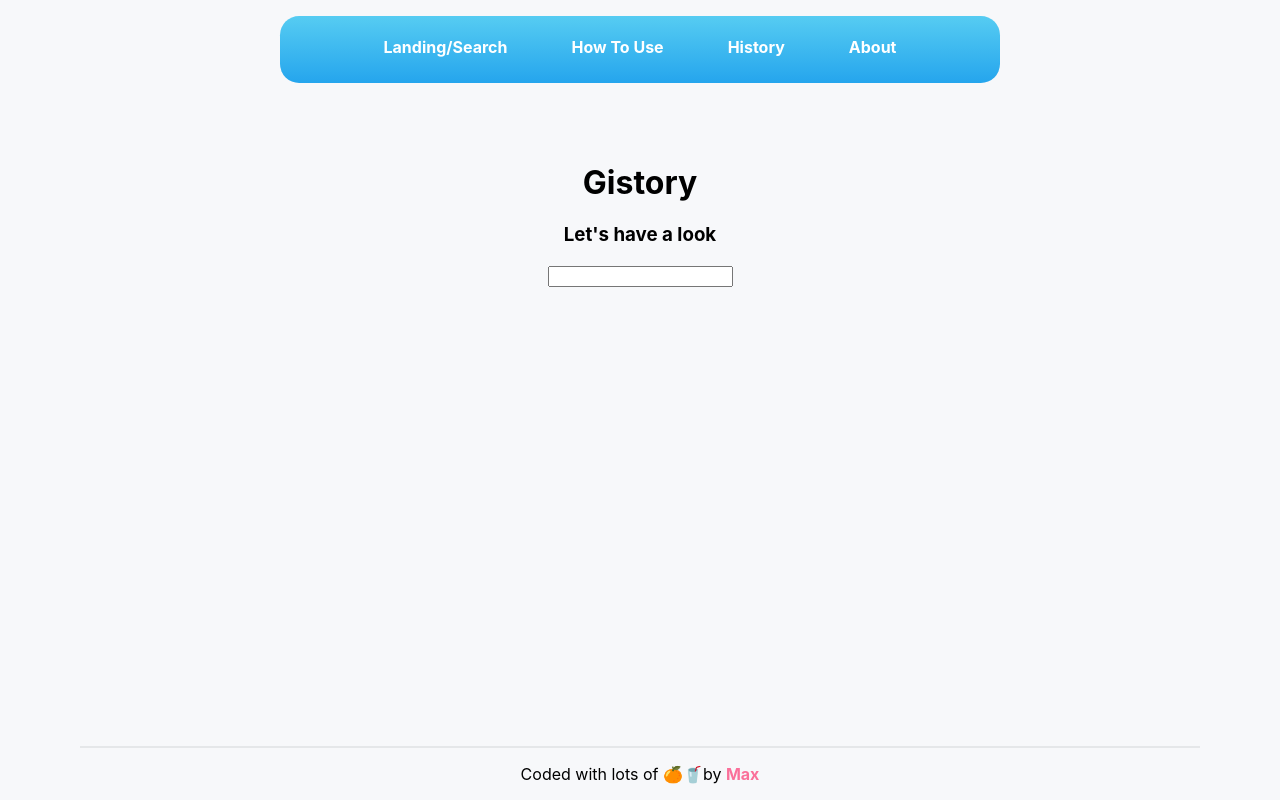
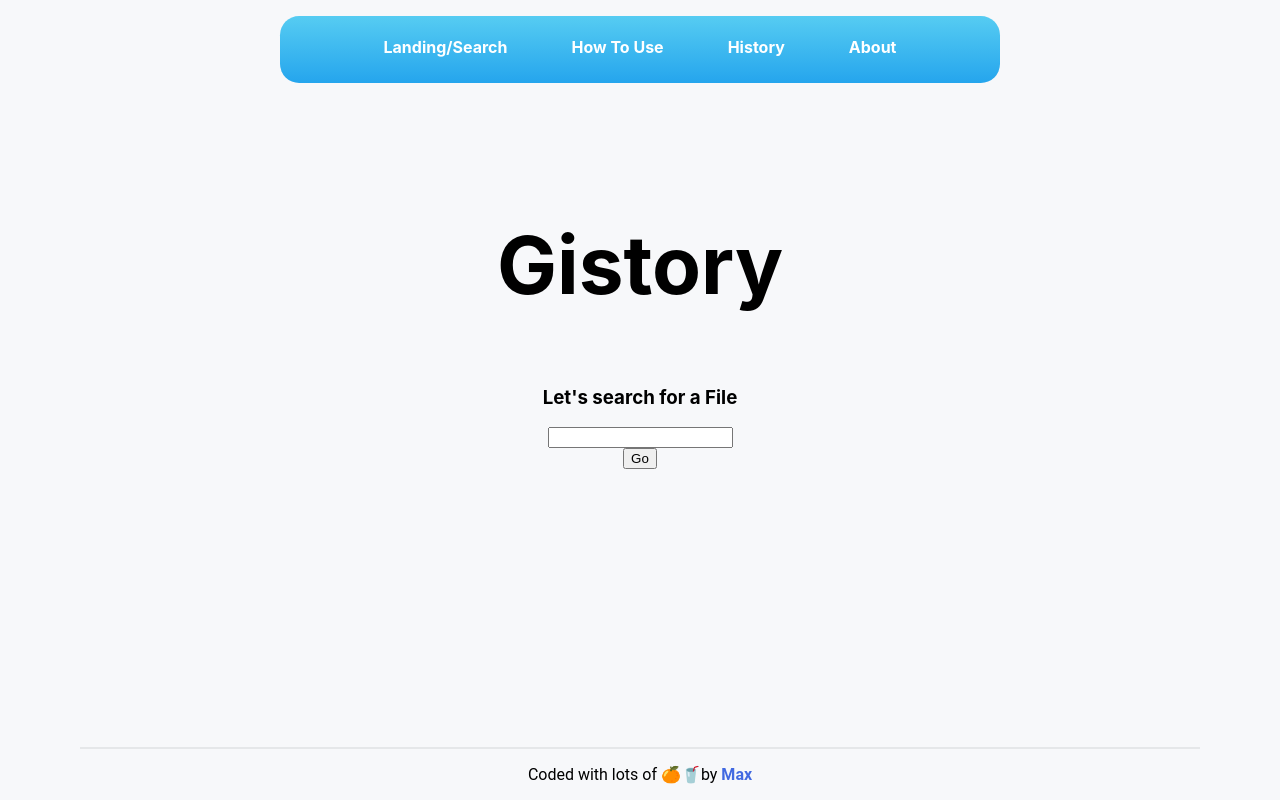
Before and after one commit to Bluuax/gistory, a React (Create React App) app: page / in a window 1280 px wide. Built offline with nearby package versions, Linux system fonts and the light colour scheme.

Commit message:
Update components

```diff
--- a/src/App.js
+++ b/src/App.js
@@ -1,6 +1,7 @@
 import React from 'react';
 import Header from './Header';
 import Landing from './Landing';
+import History from './history/History';
 import Footer from './Footer';
 import './App.css';
 
@@ -9,6 +10,7 @@ function App() {
     <div className="App">
       <Header />
       <Landing />
+      {/*<History />*/}
       <Footer />
     </div>
   );
--- a/src/Footer.css
+++ b/src/Footer.css
@@ -2,6 +2,7 @@
   position: absolute;
   bottom: 0;
   width: 100%;
+  font-family: 'Roboto', monospace;
 }
 
 .Footer-line {
--- /dev/null
+++ b/src/Landing.css
@@ -0,0 +1,9 @@
+.Landing {
+  display: flex;
+  flex-direction: column;
+  align-items: center;
+}
+
+.Landing-title {
+  font-size: 5rem;
+}
--- a/src/Landing.js
+++ b/src/Landing.js
@@ -1,15 +1,17 @@
 import React, { Component } from 'react';
+import './Landing.css';
 
 export class Landing extends Component {
   render() {
     // dsddd
     return (
-      <div>
-        <h1>Gistory</h1>
-        <h3>Let's have a look</h3>
+      <div className="Landing">
+        <h1 className="Landing-title">Gistory</h1>
+        <h3>Let's search for a File</h3>
         <input type="text" />
+        <button>Go</button>
 
-        {/*If Site is found --> History.js routen else --> 404-Page or show error only -->*/}
+        {/*TODO: If Site is found --> History.js routen else --> 404-Page or show error only -->*/}
       </div>
     );
   }
--- /dev/null
+++ b/src/history/Card.css
@@ -0,0 +1,13 @@
+.Card {
+  margin: 2rem 0 2rem 0;
+  height: 25rem;
+  width: 20rem;
+  background: #f5cba7;
+  border-radius: 1rem;
+  box-shadow: 0 4px 70px rgba(0, 38, 55, 0.31);
+}
+
+.Card-title {
+  padding-top: 1rem;
+  font-weight: bold;
+}
--- a/src/history/Card.js
+++ b/src/history/Card.js
@@ -0,0 +1,14 @@
+import React, { Component } from 'react';
+import './Card.css';
+
+export class Card extends Component {
+  render() {
+    return (
+      <div className="Card">
+        <div className="Card-title">{this.props.title}</div>
+      </div>
+    );
+  }
+}
+
+export default Card;
--- /dev/null
+++ b/src/history/Code.css
@@ -0,0 +1,8 @@
+.Code {
+  margin: 2rem 1rem 2rem 1rem;
+  padding: 1rem;
+  background: white;
+  border-radius: 1rem;
+  box-shadow: 0 4px 70px rgba(0, 38, 55, 0.31);
+  text-align: left;
+}
--- /dev/null
+++ b/src/history/Code.js
@@ -0,0 +1,18 @@
+import React, { Component } from 'react';
+import './Code.css';
+
+export class Code extends Component {
+  render() {
+    return (
+      <div className="Code">
+        <code class>
+          Bulbasaur Lorem ipsum dolor sit amet, consectetur adipiscing elit. Ivysaur Lorem ipsum dolor sit amet, consectetur adipiscing elit. Venusaur
+          Lorem ipsum dolor sit amet, consectetur adipiscing elit. Charmander Lorem ipsum dolor sit amet, consectetur adipiscing elit. Charmeleon
+          Lorem ipsum dolor sit amet, consectetur adipiscing elit.
+        </code>
+      </div>
+    );
+  }
+}
+
+export default Code;
--- /dev/null
+++ b/src/history/History.css
@@ -0,0 +1,17 @@
+.History-container {
+  display: grid;
+  grid-template-areas: 'timeline code cards';
+  grid-auto-columns: 1fr;
+  margin: 0 1rem 0 1rem;
+}
+
+.History-code {
+  grid-area: code;
+}
+
+.History-cards {
+  grid-area: cards;
+  display: flex;
+  flex-direction: column;
+  align-items: center;
+}
--- a/src/history/History.js
+++ b/src/history/History.js
@@ -1,12 +1,22 @@
-import React, { Component } from 'react'
+import React, { Component } from 'react';
+import Code from './Code';
+import Card from './Card';
+import './History.css';
 
 export class History extends Component {
   render() {
     return (
-      <div>
-
+      <div className="History-container">
+        <div className="History-code">
+          <Code />
+        </div>
+        <div className="History-cards">
+          <Card title="Changes" color="blue" />
+          {/* TODO: Modaler Dialog - See all changes */}
+          <Card className="History-info-card" title="Info" />
+        </div>
       </div>
-    )
+    );
   }
 }
 
--- a/src/index.css
+++ b/src/index.css
@@ -12,6 +12,6 @@ code {
 }
 
 a {
-  color: #fa709a;
+  color: #4169e1;
   text-decoration: none;
 }
```
